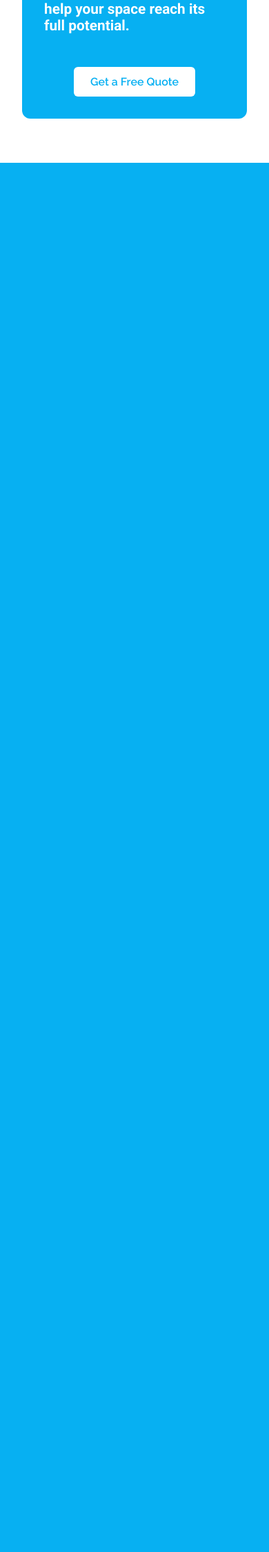
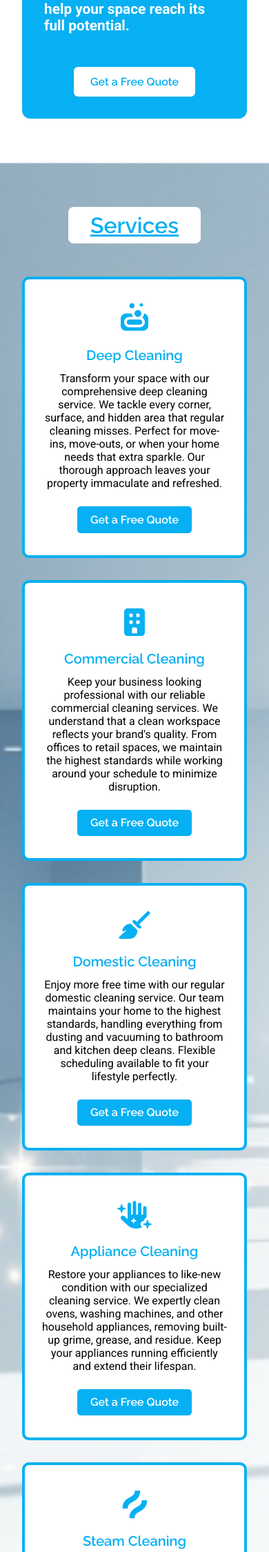
Before and after one commit to Jaycode88/LuminousCleaners, a Django app: page / in a window 390 px wide. Shown: the part 2339-4589 px from the top of the page at 69% size. Before the commit the page ends 2575 px from the top, so only its background shows below. Run offline with Django 5.2, Linux system fonts and the light colour scheme.

Commit message:
Add Services section with responsive styling

```diff
--- /dev/null
+++ b/website/static/css/services.css
@@ -0,0 +1,99 @@
+/* === Services Section === */
+.services {
+  background-image: url('/static/img/services-bg.png');
+  background-size: cover;
+  background-position: center;
+  padding: 4rem 2rem;
+  text-align: center;
+}
+
+/* Heading */
+.services-heading {
+  display: inline-block;
+  background-color: white;
+  border-radius: 8px;
+  padding: 0.5rem 2rem;
+  margin-bottom: 3rem;
+}
+
+.services-heading h2 {
+  font-family: 'Raleway', sans-serif;
+  font-size: 2rem;
+  font-weight: bold;
+  color: #07B0F2;
+  text-decoration: underline;
+  margin: 0;
+}
+
+/* Services Grid */
+.services-grid {
+  display: grid;
+  grid-template-columns: repeat(3, 1fr);
+  gap: 2rem;
+  max-width: 1100px;
+  margin: 0 auto;
+}
+
+/* Service Card */
+.service-card {
+  background: white;
+  border: 4px solid #07B0F2;
+  border-radius: 10px;
+  padding: 2rem 1.5rem;
+  text-align: center;
+  display: flex;
+  flex-direction: column;
+  align-items: center;
+  justify-content: flex-start; /* keep content top-aligned */
+  height: 100%; /* ensure all cards stretch to match grid row height */
+}
+
+.service-icon {
+  width: 50px;
+  height: 50px;
+  margin-bottom: 1rem;
+}
+
+.service-title {
+  font-family: 'Raleway', sans-serif;
+  font-size: 1.25rem;
+  font-weight: bold;
+  color: #07B0F2;
+  margin-bottom: 0.75rem;
+}
+
+.service-desc {
+  font-family: 'Roboto', sans-serif;
+  font-size: 1rem;
+  color: black;
+  margin-bottom: 1.5rem;
+}
+
+.service-btn {
+  background-color: #07B0F2;
+  color: white;
+  padding: 0.6rem 1.2rem;
+  border-radius: 5px;
+  text-decoration: none;
+  font-family: 'Raleway', sans-serif;
+  font-weight: bold;
+  transition: background 0.3s ease;
+  margin-top: auto;
+}
+
+.service-btn:hover {
+  background-color: #0596cd;
+}
+
+/* === Responsive Layouts === */
+@media (max-width: 992px) {
+  .services-grid {
+    grid-template-columns: repeat(2, 1fr);
+  }
+}
+
+@media (max-width: 576px) {
+  .services-grid {
+    grid-template-columns: 1fr;
+  }
+}
--- a/website/templates/base.html
+++ b/website/templates/base.html
@@ -11,7 +11,8 @@
   <link rel="stylesheet" href="{% static 'css/navbar.css' %}">
   <link rel="stylesheet" href="{% static 'css/hero.css' %}">
   <link rel="stylesheet" href="{% static 'css/about.css' %}">
-</head>
+  <link rel="stylesheet" href="{% static 'css/services.css' %}">
+  </head>
 <body>
   {% block content %}{% endblock %}
   <script src="{% static 'js/main.js' %}"></script>
--- a/website/templates/index.html
+++ b/website/templates/index.html
@@ -4,4 +4,5 @@
   {% include 'sections/navbar.html' %}
   {% include 'sections/hero.html' %}
   {% include 'sections/about.html' %}
+  {% include 'sections/services.html' %}
 {% endblock %}
--- /dev/null
+++ b/website/templates/sections/services.html
@@ -0,0 +1,76 @@
+{% load static %}
+<section id="services" class="services">
+  <!-- Section Heading -->
+  <div class="services-heading">
+    <h2>Services</h2>
+  </div>
+
+  <!-- Services Grid -->
+  <div class="services-grid">
+    <!-- Service Card -->
+    <div class="service-card">
+      <img src="{% static 'img/icons/deep-clean.svg' %}" alt="Deep Cleaning" class="service-icon">
+      <h3 class="service-title">Deep Cleaning</h3>
+      <p class="service-desc">
+        Transform your space with our comprehensive deep cleaning service. We tackle every corner, surface, and hidden area that regular cleaning misses. Perfect for move-ins, move-outs, or when your home needs that extra sparkle. Our thorough approach leaves your property immaculate and refreshed.
+      </p>
+      <a href="#contact" class="btn service-btn">Get a Free Quote</a>
+    </div>
+
+    <!-- Repeat for all 6 cards -->
+    <div class="service-card">
+      <img src="{% static 'img/icons/comm-cleaning.svg' %}" alt="Commercial Cleaning" class="service-icon">
+      <h3 class="service-title">Commercial Cleaning</h3>
+      <p class="service-desc">
+        Keep your business looking professional with our reliable commercial cleaning services. We understand that a clean workspace reflects your brand's quality. From offices to retail spaces, we maintain the highest standards while working around your schedule to minimize disruption.
+      </p>
+      <a href="#contact" class="btn service-btn">Get a Free Quote</a>
+    </div>
+
+    <div class="service-card">
+      <img src="{% static 'img/icons/dom-cleaning.svg' %}" alt="Domestic Cleaning" class="service-icon">
+      <h3 class="service-title">Domestic Cleaning</h3>
+      <p class="service-desc">
+        Enjoy more free time with our regular domestic cleaning service. Our team maintains your home to the highest standards, handling everything from dusting and vacuuming to bathroom and kitchen deep cleans. Flexible scheduling available to fit your lifestyle perfectly.
+      </p>
+      <a href="#contact" class="btn service-btn">Get a Free Quote</a>
+    </div>
+
+    <div class="service-card">
+      <img src="{% static 'img/icons/appliance.svg' %}" alt="Appliance Cleaning" class="service-icon">
+      <h3 class="service-title">Appliance Cleaning</h3>
+      <p class="service-desc">
+        Restore your appliances to like-new condition with our specialized cleaning service. We expertly clean ovens, washing machines, and other household appliances, removing built-up grime, grease, and residue. Keep your appliances running efficiently and extend their lifespan.
+      </p>
+      <a href="#contact" class="btn service-btn">Get a Free Quote</a>
+    </div>
+
+    <div class="service-card">
+      <img src="{% static 'img/icons/steam-cleaning.svg' %}" alt="Steam Cleaning" class="service-icon">
+      <h3 class="service-title">Steam Cleaning</h3>
+      <p class="service-desc">
+        Experience the power of professional steam cleaning for carpets, upholstery, and hard surfaces. Our eco-friendly steam cleaning method eliminates dirt, stains, and bacteria without harsh chemicals, leaving your surfaces sanitized and refreshed naturally.
+      </p>
+      <a href="#contact" class="btn service-btn">Get a Free Quote</a>
+    </div>
+
+    <div class="service-card">
+      <img src="{% static 'img/icons/area.svg' %}" alt="Areas Covered" class="service-icon">
+      <h3 class="service-title">Areas Covered</h3>
+      <div class="service-desc">
+        <ul>
+          <li>Canvey Island</li>
+          <li>Benfleet</li>
+          <li>Southend-on-Sea</li>
+          <li>Hockley</li>
+          <li>Rayleigh</li>
+          <li>Battlesbridge</li>
+          <li>South Woodham Ferrers</li>
+          <li>Wikford</li>
+          <li>Billericay</li>
+        </ul>
+      </div>
+      <a href="#contact" class="btn service-btn">Get a Free Quote</a>
+    </div>
+  </div>
+</section>
```
Also changed, not shown: website/static/img/icons/appliance.svg (added), website/static/img/icons/area.svg (added), website/static/img/icons/comm-cleaning.svg (added), website/static/img/icons/deep-clean.svg (added), website/static/img/icons/dom-cleaning.svg (added), website/static/img/icons/steam-cleaning.svg (added), website/static/img/services-bg.png (added).
